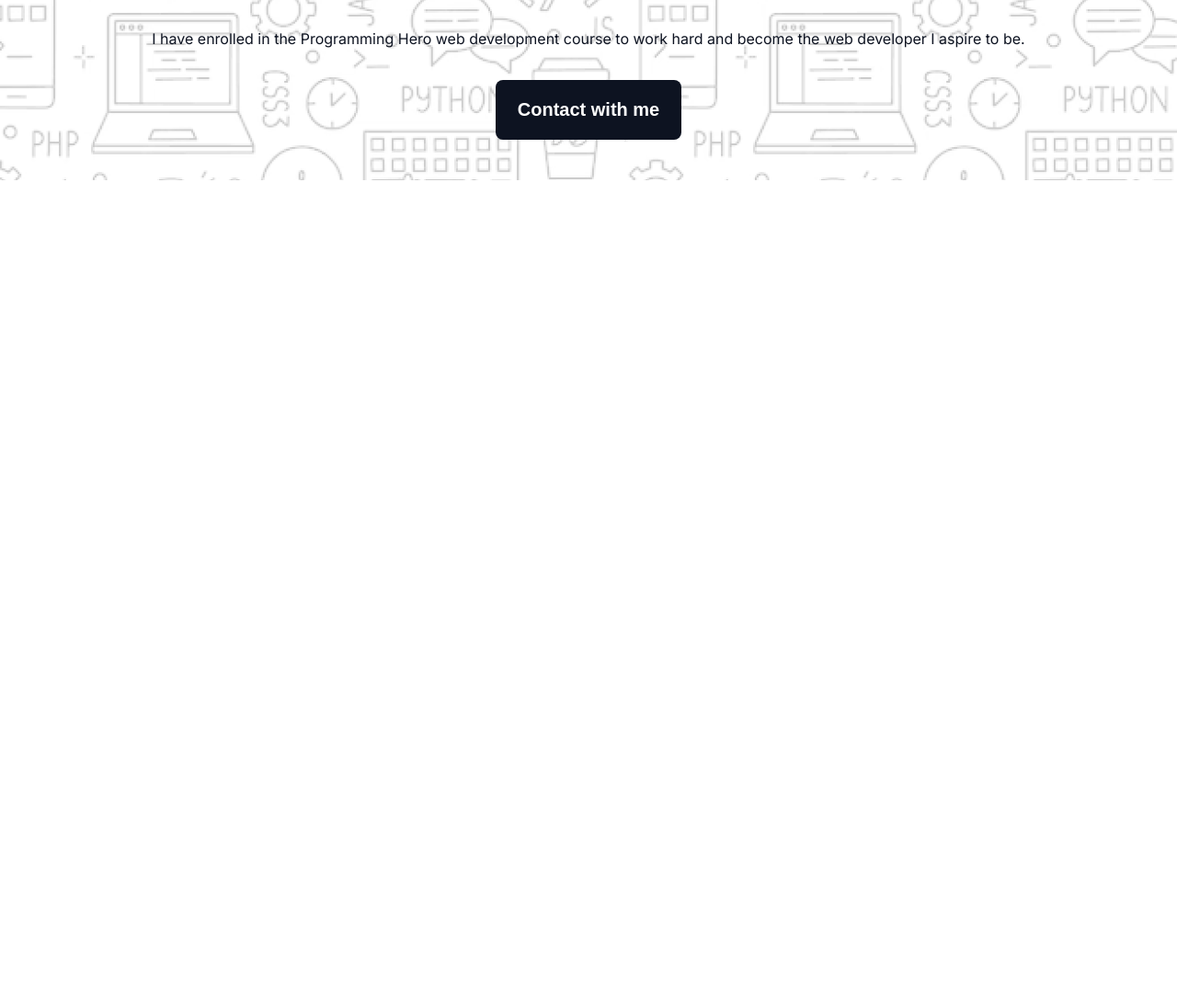
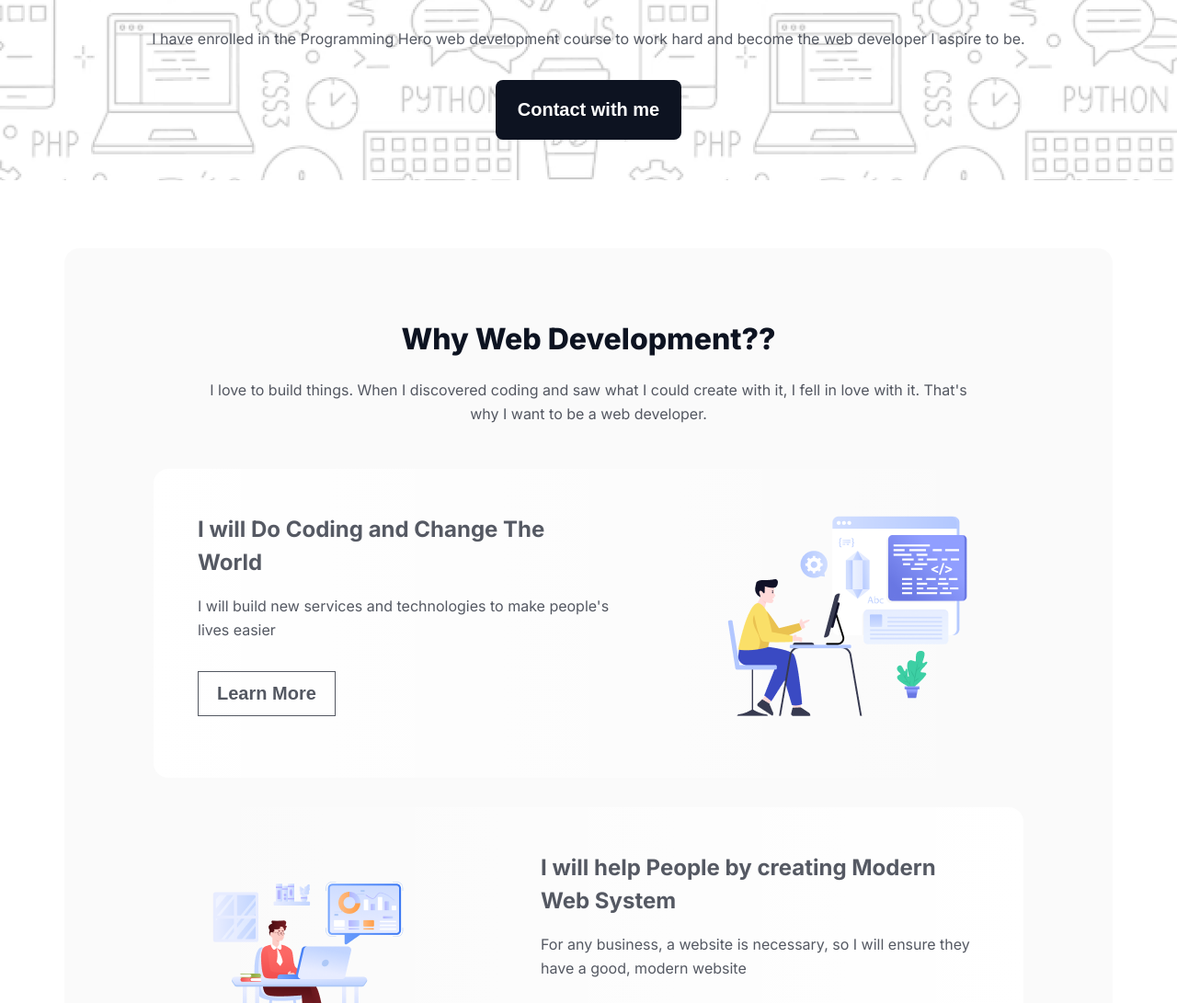
Before and after one commit to Durjoy96/ph-assignment-1, a plain HTML site: page index.html in a window 1280 px wide. Shown: the part 609-1700 px from the top of the page at 92% size. Before the commit the page ends 805 px from the top, so only its background shows below. Drawn offline with Linux system fonts and the light colour scheme.

Commit message:
Why Web Development/service section completed

```diff
--- a/assets/css/styles.css
+++ b/assets/css/styles.css
@@ -7,6 +7,26 @@
 /* body styles */
 body {
     font-family: "Inter", sans-serif;
+}
+
+/* shared styles */
+.title {
+    color: rgb(13, 19, 33);
+    font-size: 32px;
+    font-weight: 800;
+    line-height: 37px;
+    letter-spacing: 0%;
+    text-align: center;
+}
+
+.description {
+    color: rgb(13, 19, 33);
+    font-size: 16px;
+    font-weight: 400;
+    line-height: 26px;
+    letter-spacing: 0%;
+    opacity: 0.7;
+    text-align: center;
 }
 
 /* header styles */
@@ -56,7 +76,6 @@ body {
 
 .banner-content {
     width: 998px;
-    text-align: center;
     display: flex;
     flex-direction: column;
     align-items: center;
@@ -73,14 +92,6 @@ body {
     text-align: center;
 }
 
-.description {
-    color: rgb(13, 19, 33);
-    font-size: 16px;
-    font-weight: 400;
-    line-height: 26px;
-    letter-spacing: 0%;
-}
-
 .contact-btn {
     padding: 21px 24px;
     border: none;
@@ -94,3 +105,88 @@ body {
     text-align: center;
     cursor: pointer;
 }
+
+/* main styles */
+main {
+    max-width: 1140px;
+    margin: 0 auto;
+}
+
+/* service section styles */
+.service-container {
+    margin: 74px 0 0;
+    padding: 80px 97px;
+    border-radius: 16px;
+    background: rgba(13, 19, 33, 0.02);
+}
+
+.service-content .description {
+    margin: 24px 0 47px;
+    padding: 0 47px;
+}
+
+.service-cards {
+    display: flex;
+    flex-direction: column;
+    gap: 32px;
+}
+
+.service-card-1,
+.service-card-2,
+.service-card-3 {
+    width: 100%;
+    border-radius: 16px;
+    background: linear-gradient(90deg, rgb(255, 255, 255), rgba(255, 255, 255, 0) 100%);
+    padding: 48px;
+    display: flex;
+    justify-content: space-between;
+}
+
+.service-card-2 {
+    background: linear-gradient(270deg, rgb(255, 255, 255), rgba(255, 255, 255, 0) 100%);
+    flex-direction: row-reverse;
+}
+
+.service-card-content {
+    width: 477px;
+}
+
+.card-title {
+    color: rgba(13, 19, 33, 0.7);
+    font-size: 24px;
+    font-weight: 700;
+    line-height: 36px;
+    letter-spacing: 0%;
+    text-align: left;
+    padding: 0 87px 0 0;
+}
+
+.service-card-2 .card-title {
+    padding: 0;
+}
+
+.card-description {
+    color: rgb(13, 19, 33);
+    font-size: 16px;
+    font-weight: 400;
+    line-height: 26px;
+    letter-spacing: 0%;
+    opacity: 0.7;
+    text-align: left;
+    margin: 16px 0 32px 0;
+}
+
+.learn-more-btn {
+    border: none;
+    border: 1px solid rgb(13, 19, 33);
+    background-color: #fff;
+    opacity: 0.7;
+    padding: 12px 20px;
+    color: rgb(13, 19, 33);
+    font-size: 20px;
+    font-weight: 600;
+    line-height: 23px;
+    letter-spacing: 0%;
+    text-align: center;
+    cursor: pointer;
+}
--- a/index.html
+++ b/index.html
@@ -23,7 +23,8 @@
             <div class="banner-content">
                 <img src="assets/images/web-dev.png" alt="web developer">
                 <h1 class="tagline">"In the near future, I hope to become a Developer."</h1>
-                <p class="description">I have enrolled in the Programming Hero web development course to work hard and become the web developer I aspire to be.</p>
+                <p class="description">I have enrolled in the Programming Hero web development course to work hard and
+                    become the web developer I aspire to be.</p>
 
                 <a href="">
                     <button class="contact-btn">Contact with me</button>
@@ -31,8 +32,49 @@
             </div>
         </div>
     </header>
-    <main></main>
-    <footer></footer>
+    <main>
+        <section class="service-container">
+            <div class="service-content">
+                <h2 class="title">Why Web Development??</h2>
+                <p class="description">I love to build things. When I discovered coding and saw what I could create with it, I fell in love with it. That's why I want to be a web developer.</p>
+                <div class="service-cards">
+                    <div class="service-card-1">
+                        <div class="service-card-content">
+                            <h3 class="card-title">I will Do Coding and Change The World</h3>
+                            <p class="card-description">I will build new services and technologies to make people's lives easier</p>
+                            <a href="">
+                                <button class="learn-more-btn">Learn More</button>
+                            </a>
+                        </div>
+                        <img src="assets/images/service-1.png" alt="service">
+                    </div>
+                    <div class="service-card-2">
+                        <div class="service-card-content">
+                            <h3 class="card-title">I will help People by creating Modern Web System</h3>
+                            <p class="card-description">For any business, a website is necessary, so I will ensure they have a good, modern website</p>
+                            <a href="">
+                                <button class="learn-more-btn">Learn More</button>
+                            </a>
+                        </div>
+                        <img src="assets/images/service-2.png" alt="service">
+                    </div>
+                    <div class="service-card-3">
+                        <div class="service-card-content">
+                            <h3 class="card-title">I will Do Coding and Change The World</h3>
+                            <p class="card-description">I will build new services and technologies to make people's lives easier</p>
+                            <a href="">
+                                <button class="learn-more-btn">Learn More</button>
+                            </a>
+                        </div>
+                        <img src="assets/images/service-3.png" alt="service">
+                    </div>
+                </div>
+            </div>
+        </section>
+    </main>
+    <footer>
+
+    </footer>
 </body>
 
 </html>
```
Also changed, not shown: assets/images/service-1.png (renamed from assets/images/Layer_1.png), assets/images/service-2.png (renamed from assets/images/Group 3.png), assets/images/service-3.png (renamed from assets/images/Group 4.png).
